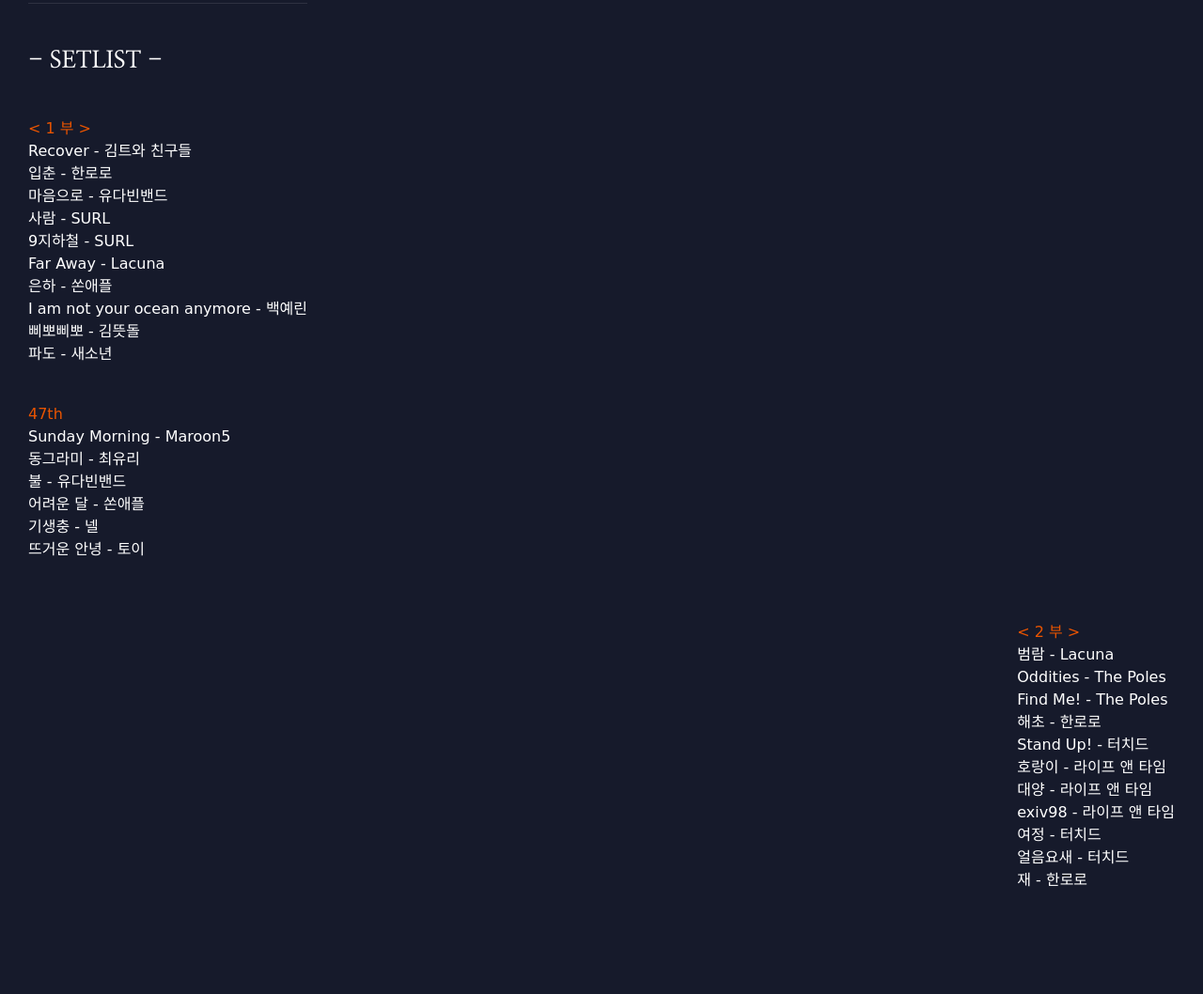
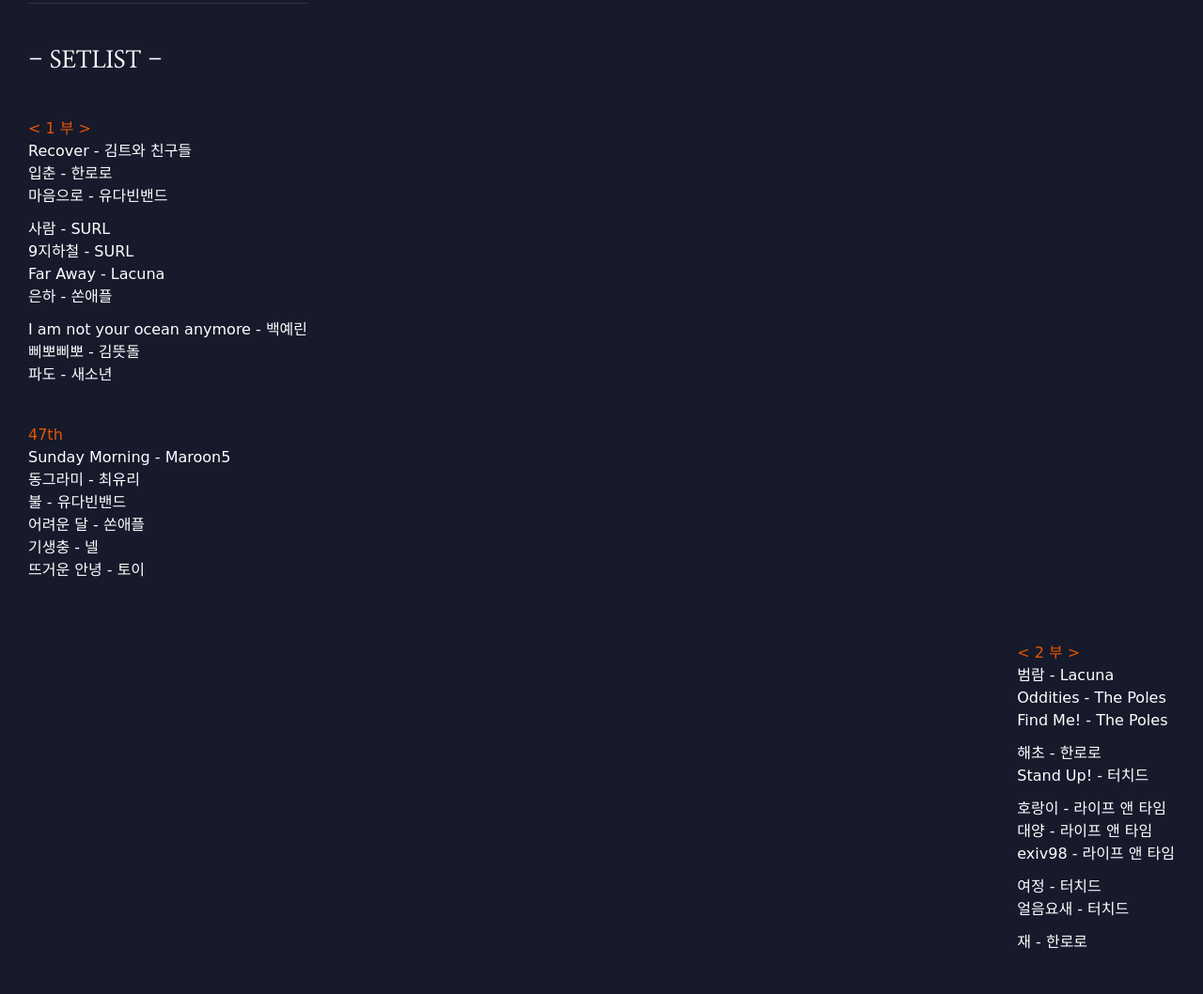
Before and after one commit to albegaa/flamesincnu, a plain HTML site: page index.html in a window 1280 px wide. Shown: the part 1030-2088 px from the top of the page at 94% size. Drawn offline with nearby package versions, Linux system fonts and the light colour scheme; a web font is replaced by a local one.

Commit message:
Update style.css

```diff
--- a/css/style.css
+++ b/css/style.css
@@ -59,6 +59,12 @@
     margin-left: auto;
     margin-right: 0;
 }
+
+.line-spacing {
+    display: block;  /* 줄마다 블록으로 만들어서 줄 간격을 조정할 수 있게 함 */
+    margin-bottom: -13px;  /* 각 항목 사이에 10px의 간격을 추가 */
+}
+
 
 #title{
     position: relative;
```
